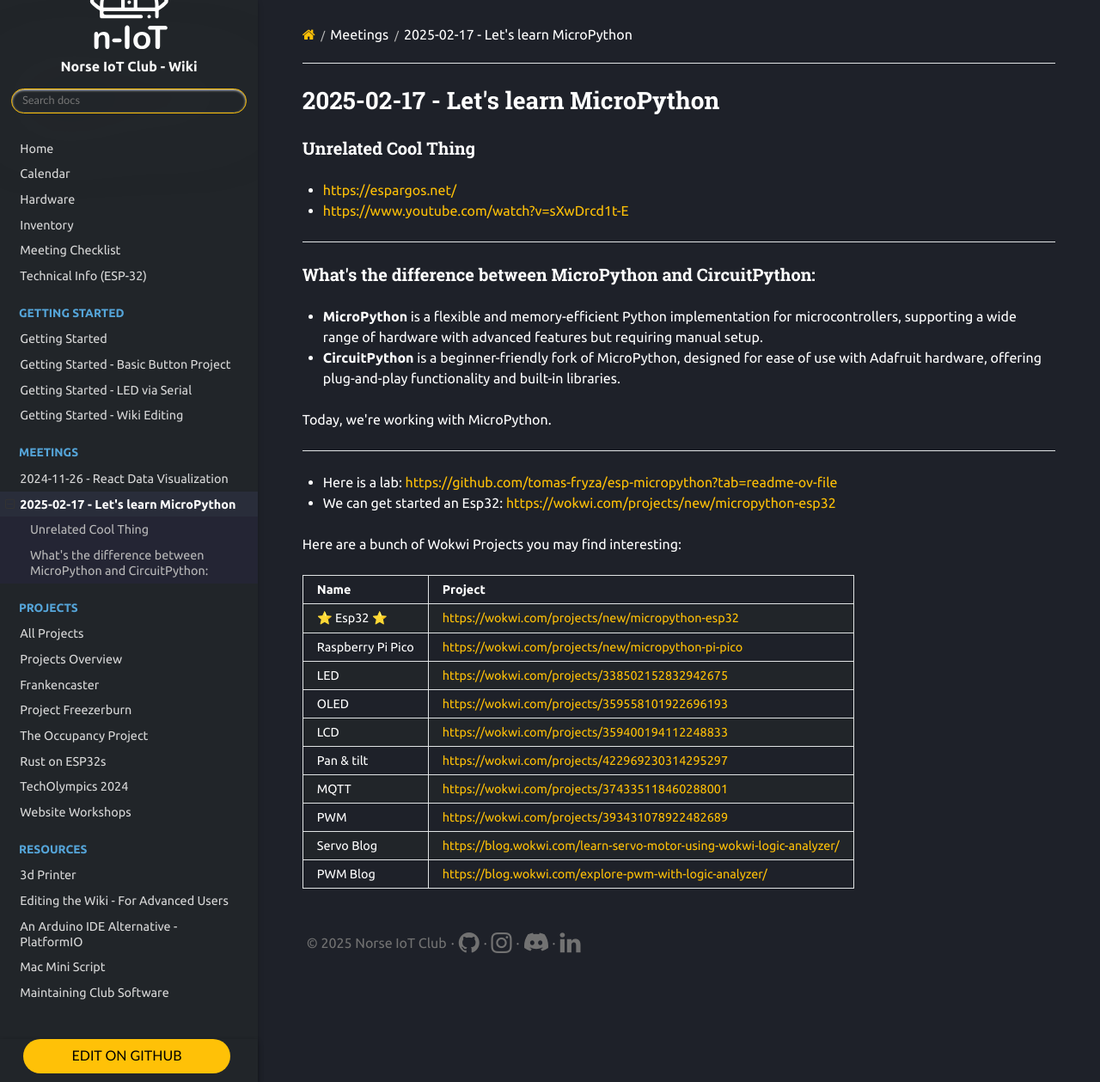
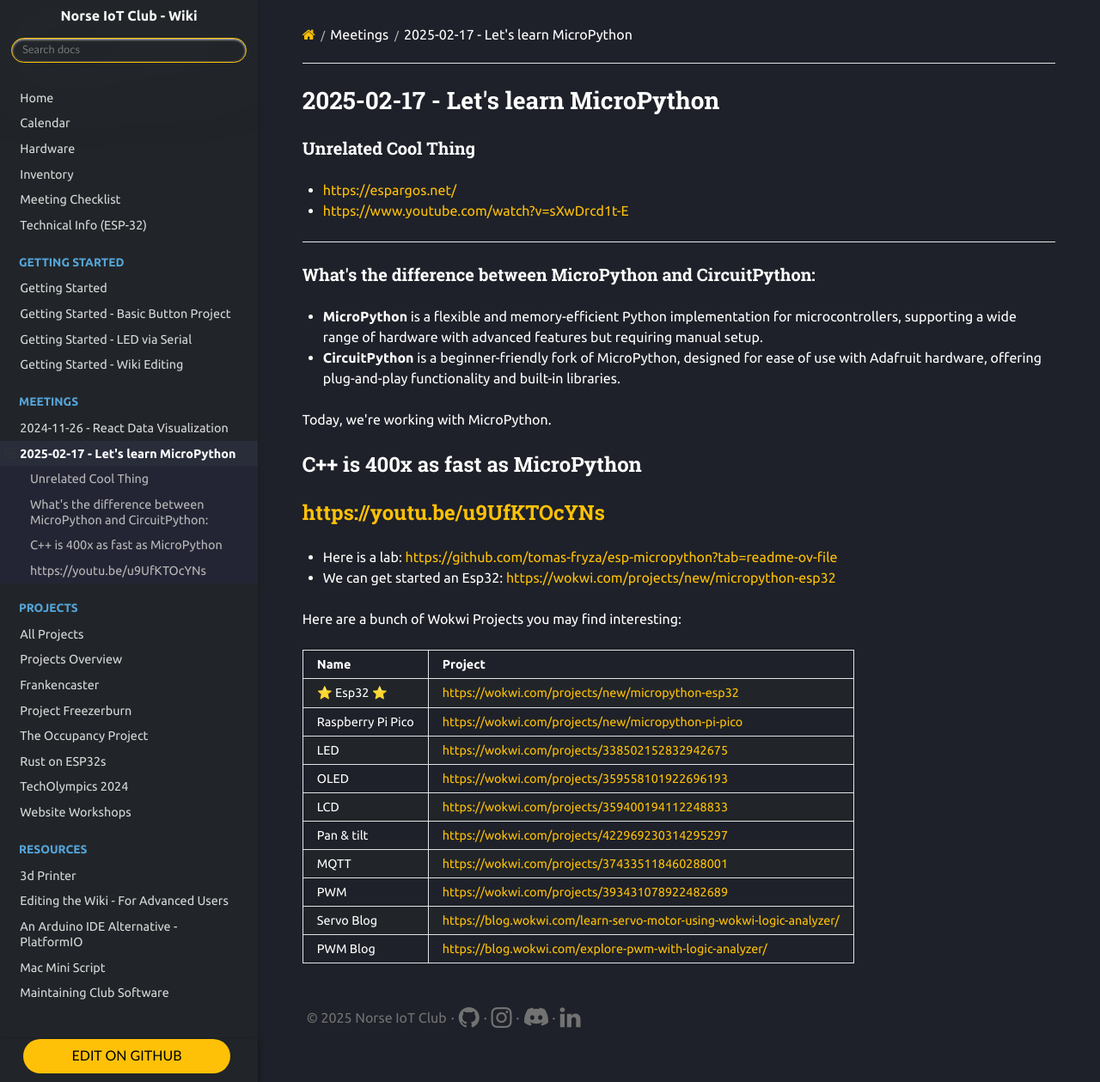
Before and after one commit to Norse-IoT/Wiki, an MkDocs documentation site: the page built from docs/meetings/2025-02-17.md, in a window 1280 px wide and 1259 px high. Shown: the whole window at 86% size. Built offline with MkDocs 1.6.1, drawn with Linux system fonts in a browser that asks for light colours; nearby versions of some CDN libraries.

Commit message:
Update 2025-02-17.md

```diff
--- a/docs/meetings/2025-02-17.md
+++ b/docs/meetings/2025-02-17.md
@@ -15,6 +15,9 @@
 
 Today, we're working with MicroPython.
 
+## C++ is 400x as fast as MicroPython
+
+<https://youtu.be/u9UfKTOcYNs>
 -----
 
 - Here is a lab: <https://github.com/tomas-fryza/esp-micropython?tab=readme-ov-file>
```
